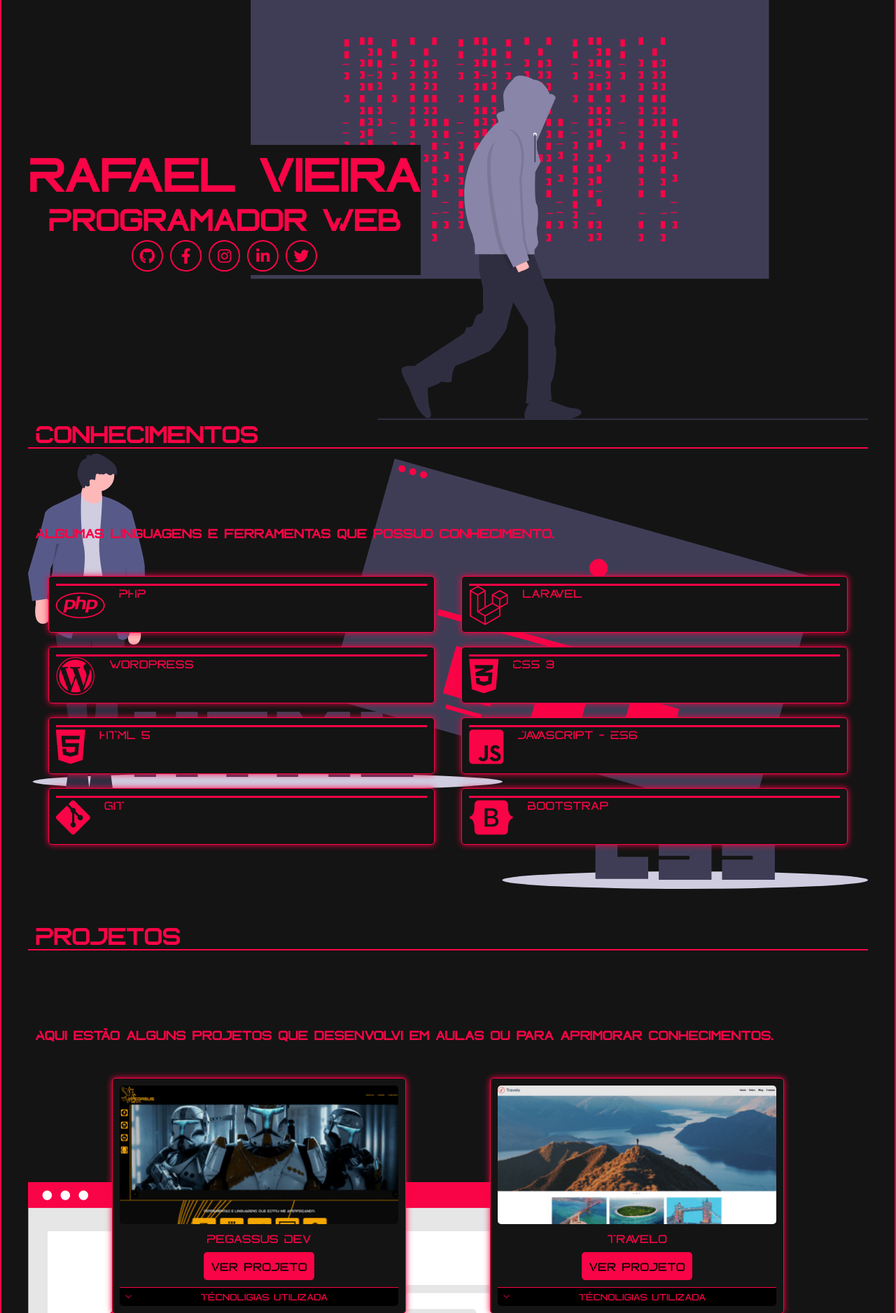
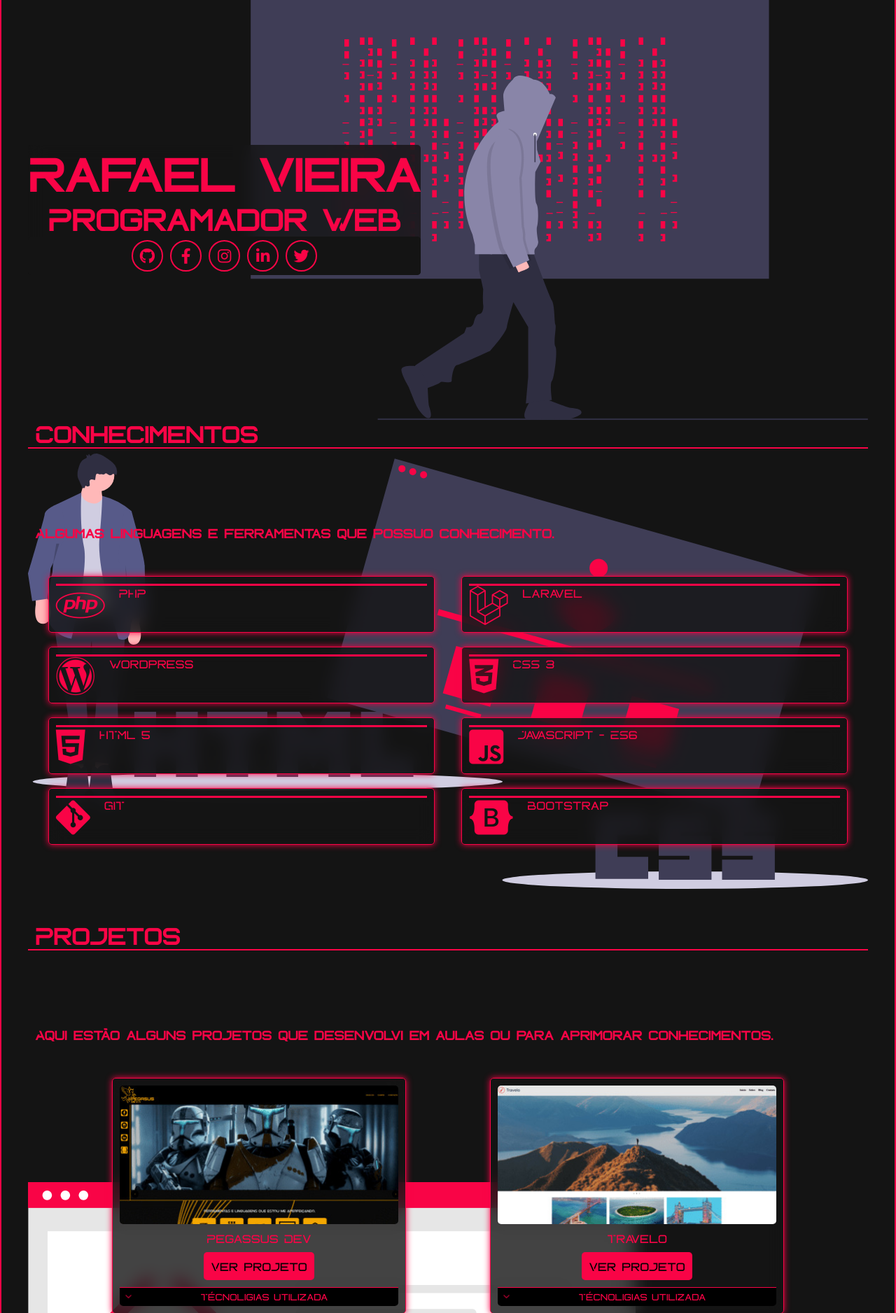
Before and after one commit to rafaeldevcode/portifolio-html, a PHP site: page / in a window 1280 px wide. Shown: the part 112-1988 px from the top of the page at 70% size. Run offline with PHP 8.4, Linux system fonts and the light colour scheme.

Commit message:
Adicionando efeito blur nas divs

```diff
--- a/css/style.css
+++ b/css/style.css
@@ -175,8 +175,12 @@ body{
 }
 
 .conteudo .principal .titulos{
-    background: rgb(20, 20, 20);
+    background: rgba(20, 20, 20, 0.8);
     color:var(--cor-principal);
+    border-radius: 5px;
+	backdrop-filter: blur(12px);
+	-webkit-backdrop-filter: blur(12px);
+	-moz-backdrop--filter: blur(12px);
 }
 
 .conteudo .principal .titulos h1{
@@ -195,6 +199,7 @@ body{
     flex-direction: row;
     justify-content: center;
     align-items: center;
+    border-radius: 5px;
 }
 
 .conteudo .principal .titulos ul li{
@@ -254,7 +259,7 @@ body{
 }
 
 .conhecimentos .colecao-card .card{
-    background: rgb(20, 20, 20);
+    background: rgba(20, 20, 20, 0.8);
     cursor: pointer;
     width: 46%;
     border: 1px solid var(--cor-principal);
@@ -263,6 +268,9 @@ body{
     padding: 10px;
     box-shadow: 0px 0px 10px var(--cor-principal);
     transition: transform .4s;
+    backdrop-filter: blur(12px);
+	-webkit-backdrop-filter: blur(12px);
+	-moz-backdrop--filter: blur(12px);
 }
 
 .conhecimentos .colecao-card .card:hover{
@@ -276,6 +284,7 @@ body{
     border-top: 3px solid var(--cor-principal);
     color: var(--cor-principal);
     margin: 0;
+    background: transparent;
 }
 
 .conhecimentos .colecao-card .card .titulo i{
@@ -301,7 +310,7 @@ body{
 }
 
 .projetos .colecao-card .card{
-    background: rgb(20, 20, 20);
+    background: rgba(20, 20, 20, 0.8);
     width: 35%;
     display: flex;
     flex-direction: column;
@@ -311,6 +320,9 @@ body{
     padding: 10px;
     border-radius: 5px;
     box-shadow: 0px 0px 10px var(--cor-principal);
+    backdrop-filter: blur(12px);
+    -webkit-backdrop-filter: blur(12px);
+    -moz-backdrop-filter: blur(12px);
 }
 
 .projetos .colecao-card .card img{
@@ -410,7 +422,7 @@ body{
 
 .futuramente .colecao-card .card{
     width: 30%;
-    background: #000;
+    background: rgba(0, 0, 0, 0.8);
     padding: 30px;
     display: flex;
     flex-direction: column;
@@ -419,6 +431,9 @@ body{
     margin: 10px 0;
     box-shadow: 0px 0px 10px var(--cor-principal);
     border: 1px solid var(--cor-principal);
+    backdrop-filter: blur(12px);
+    -webkit-backdrop-filter: blur(12px);
+	-moz-backdrop--filter: blur(12px);
 }
 
 
@@ -560,7 +575,7 @@ body{
 }
 
 .contato .form{
-    background: rgb(20, 20, 20);
+    background: rgba(20, 20, 20, 0.8);
     width: 100%;
     max-width: 500px;
     margin: 100px auto;
@@ -568,6 +583,9 @@ body{
     border: 1px solid var(--cor-principal);
     border-radius: 5px;
     box-shadow: 0px 0px 10px var(--cor-principal);
+    backdrop-filter: blur(12px);
+    -webkit-backdrop-filter: blur(12px);
+	-moz-backdrop--filter: blur(12px);
 }
 
 .contato .form .image{
@@ -762,16 +780,18 @@ input[type=number]::-webkit-inner-spin-button {
     height: 100%;
     margin: auto;
     padding: 20px;
-    background: rgba(0, 0, 0, 0.582);
+    background: rgba(0, 0, 0, 0.8);
     display: flex;
     align-items: center;
     justify-content: space-around;
     flex-direction: row-reverse;
     z-index: 1;
+    backdrop-filter: blur(12px);
+    -webkit-backdrop-filter: blur(12px);
+	-moz-backdrop--filter: blur(12px);
 }
 
 .zoom-image .fechar-image{
-    /* width: 100%; */
     display: flex;
     justify-content: flex-end;
     padding: 20px;
```
